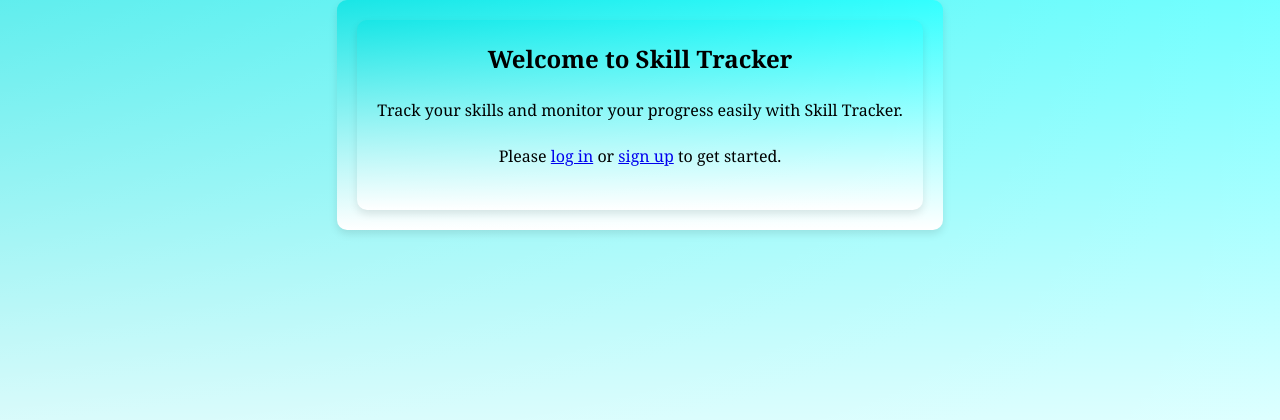
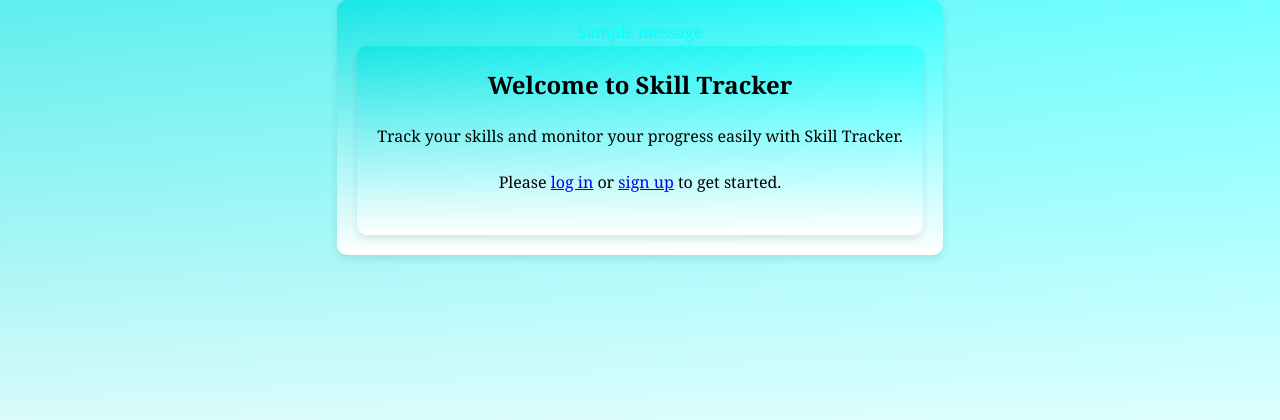
Before and after one commit to CoopToss/Skill-Tracker-Project, a Flask app: page / in a window 1280 px wide. Shown: the part 248-668 px from the top of the page. Run offline with Flask 3, Linux system fonts and the light colour scheme; tables that the repository leaves empty hold one stand-in row (values such as "Sample post"); one stand-in notice (Sample message) is shown.

Commit message:
Update base.html

```diff
--- a/app/templates/base.html
+++ b/app/templates/base.html
@@ -24,6 +24,15 @@
     </nav>
 
     <div class="container">
+        {% with messages = get_flashed_messages(with_categories=true) %}
+            {% if messages %}
+                <div class="alert">
+                    {% for category, message in messages %}
+                        <div class="alert alert-{{ category }}">{{ message }}</div>
+                    {% endfor %}
+                </div>
+            {% endif %}
+        {% endwith %}
         {% block content %}{% endblock %}
     </div>
 
```
